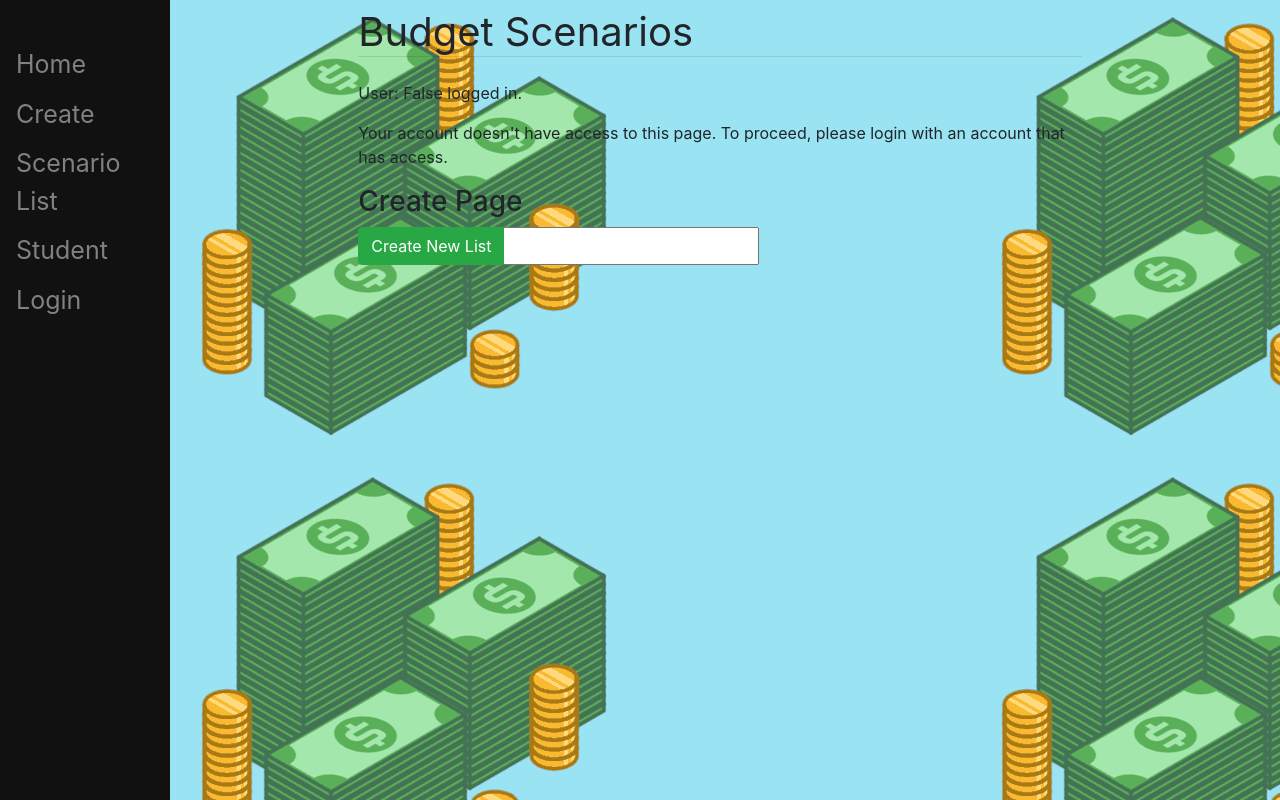
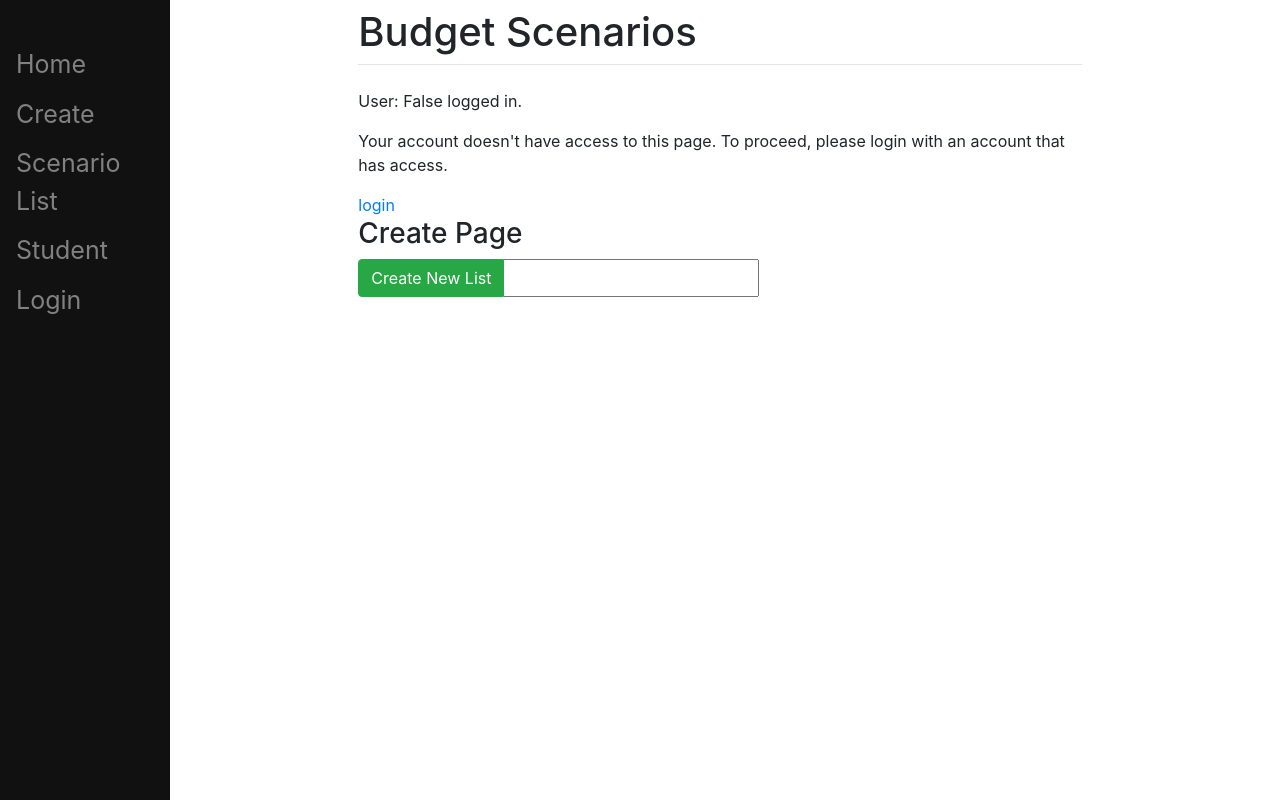
Before and after one commit to lailamay/CodeLabs, a Django app: page /create/ in a window 1280 px wide. Run offline with Django 3.2, Linux system fonts and the light colour scheme; the visitor is signed in with stand-in values (Sample User, id 1); some libraries are stand-ins or nearby versions.

Commit message:
fixing student permission to pages

```diff
--- a/mysite/main/templates/main/create.html
+++ b/mysite/main/templates/main/create.html
@@ -9,6 +9,7 @@
 <p>User: {{ user.is_student }} logged in.</p>
     <p>Your account doesn't have access to this page. To proceed,
     please login with an account that has access.</p>
+    <a href="{% url 'login' %}">login</a>
 {% else %}
     <p>Please login to see this page.</p>
 {% endif %}
@@ -22,5 +23,5 @@
              </div>{{form.name}}
          </div>
     </form>
-    <link rel="stylesheet" type="text/css" href="{% static 'main/style.css' %}">
+   <!-- <link rel="stylesheet" type="text/css" href="{% static 'main/style.css' %}">-->
 {% endblock %}
--- a/mysite/register/templates/registration/login.html
+++ b/mysite/register/templates/registration/login.html
@@ -15,14 +15,14 @@
             <p>Your username and password didn't match. Please try again.</p>
         {% endif %}
 
-        {% if next %}
+        <!-- {% if next %}
         {% if user.is_authenticated %}
             <p>Your account doesn't have access to this page. To proceed,
                 please login with an account that has access.</p>
         {% else %}
             <p>Please login to see this page.</p>
         {% endif %}
-        {% endif %}
+        {% endif %} -->
 
 
         <p>Don't have an account? Create one <a href="/register">Here</a></p>
```
